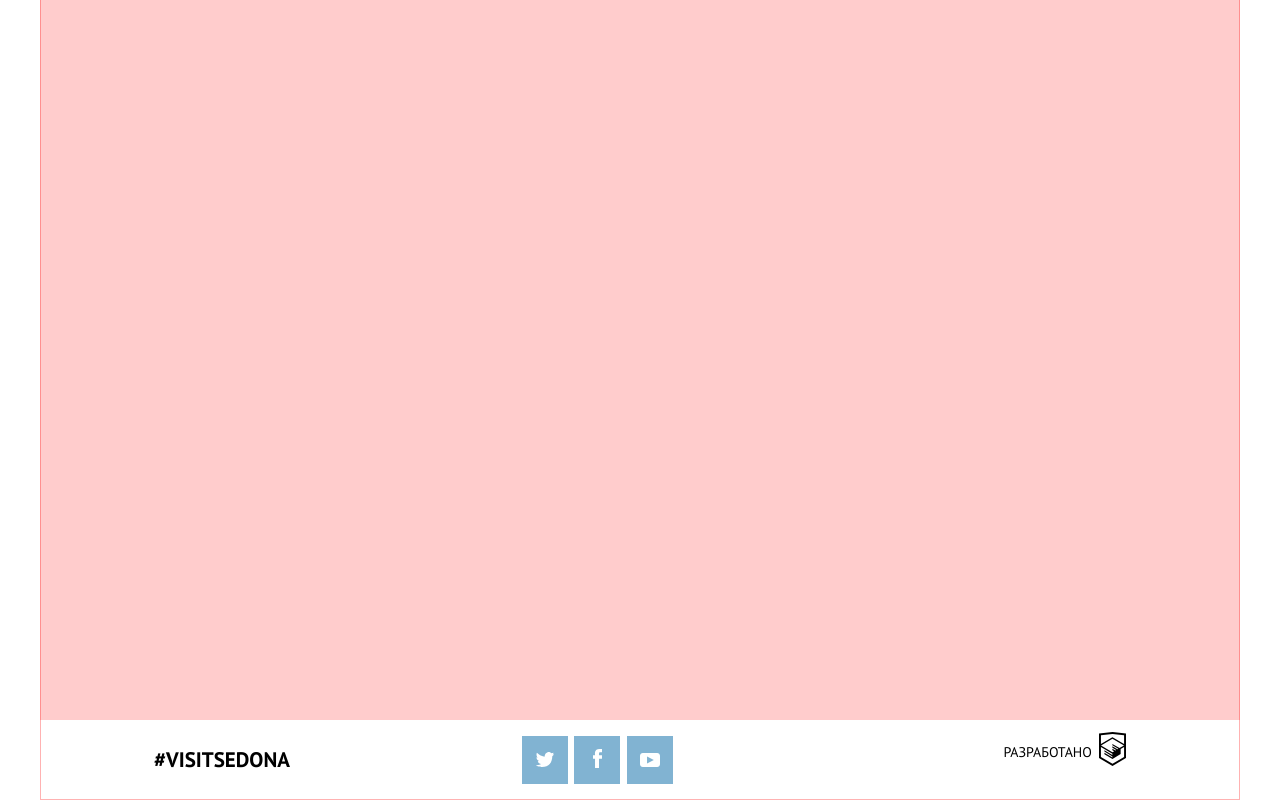
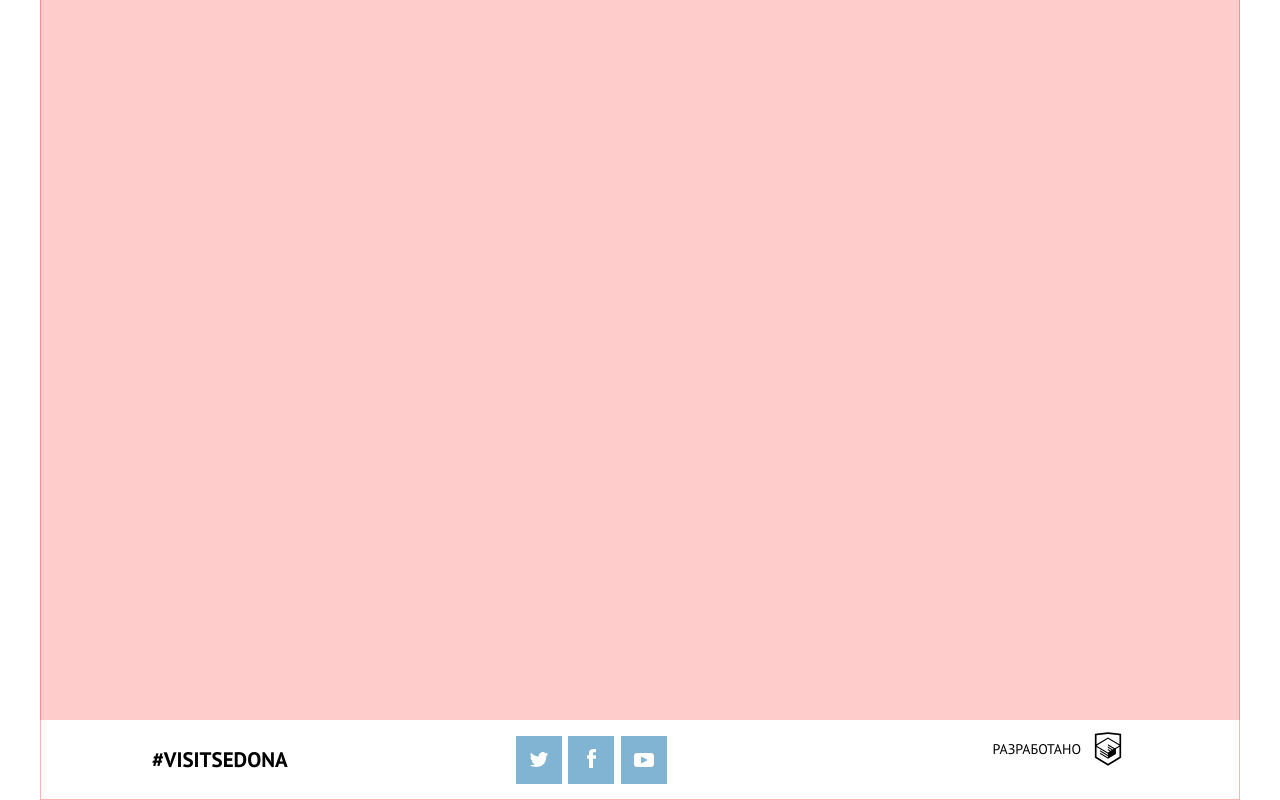
Before and after one commit to RomanBass/1430065-sedona-20, a website: page source/form.html in a window 1280 px wide. Shown: the part 1516-2316 px from the top of the page. Drawn offline with nearby package versions, Linux system fonts and the light colour scheme; files that its build step writes are made by us from their sources.

Commit message:
закончил футер в мобильном окне

```diff
--- a/source/form.html
+++ b/source/form.html
@@ -72,10 +72,10 @@
         </ul>
       </div>
       <div class="page-footer__copyright copyright">
+        <a class="copyright__link" href="https://htmlacademy.ru/intensive/adaptive">
+          <svg width="40" xmlns="http://www.w3.org/2000/svg" viewBox="0 0 60 60"><path d="M30.2 5h-.2l-19.7 2.1v36.2l19.7 11.7 19.7-11.7v-36.2l-19.5-2.1zm17 36.8l-17.2 10.2-17.2-10.2v-14.8l17.1 10.2v1.8l-11.7-7v1.8l11.8 7.1v1.9l-11.8-7v1.8l11.8 7 11.9-7.1v-7.6l5.3-3.2v15.1zm-.1-17l-4.7 2.8-2.2 1.3-10.3-6.1v1.8l8.8 5.3h-.1l-.2.1-1.3.7-7.3-4.3v1.8l5.8 3.4-1.4.9-4.3-2.6v1.8l2.9 1.7-2.9 1.7-17-10.1 17-10.2 17.2 10zm.1-1.8l-17.3-10.2-17.1 10.2v-13.6l17.2-1.8 17.2 1.8v13.6z"/></svg>
+        </a>
         <span class="copyright__text">Разработано</span>
-        <a class="copyright__link" href="https://htmlacademy.ru/intensive/adaptive">
-          <img class="copyright__image" src="img/logo-htmlacademy.svg" width="27" height="34" alt="Логотип HTML-Академии">
-        </a>
       </div>
     </footer>
   </body>
--- a/source/less/blocks/copyright.less
+++ b/source/less/blocks/copyright.less
@@ -26,11 +26,9 @@
     fill: @black;
     opacity: 0.3;
   }
-
 }
 
 .copyright__link:hover + .copyright__text,
-.copyright__link:active + .copyright__text
- {
+.copyright__link:active + .copyright__text {
   color: @white;
 }
```
Also changed, not shown: source/index.html (+0 -1 lines), source/photo.html (+3 -3 lines).
